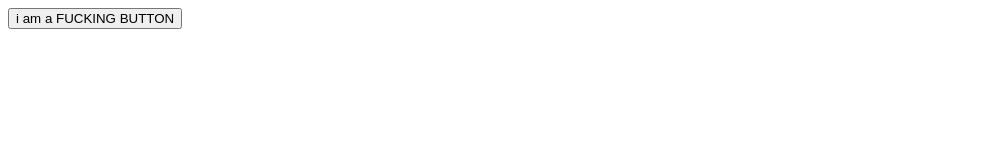
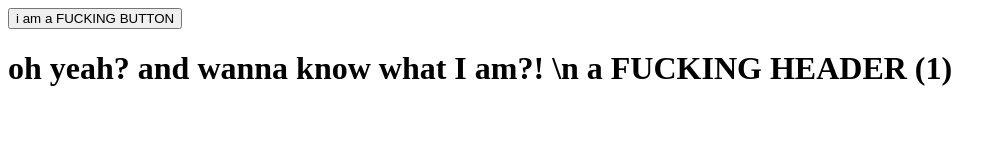
Before and after one commit to Dynieczek/Dynieczek.github.io, a plain HTML site: page index.html in a window 1280 px wide. Shown: the whole page, without its empty margins (0-1006 px from the left). Drawn offline with Linux system fonts and the light colour scheme.

Commit message:
Update index.html

```diff
--- a/index.html
+++ b/index.html
@@ -3,5 +3,6 @@
   <head></head>
   <body>
     <button>i am a FUCKING BUTTON</button>
+    <h1>oh yeah? and wanna know what <strong>I</strong> am?! \n a FUCKING HEADER (1)</h1>
   </body>
 </html>
```
